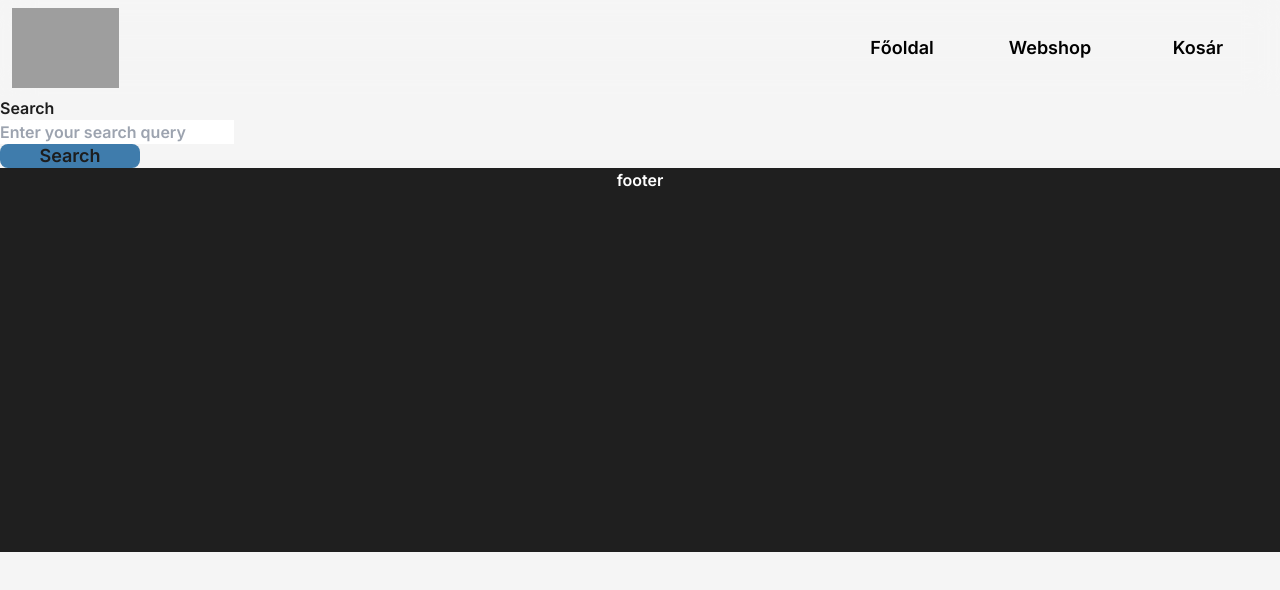
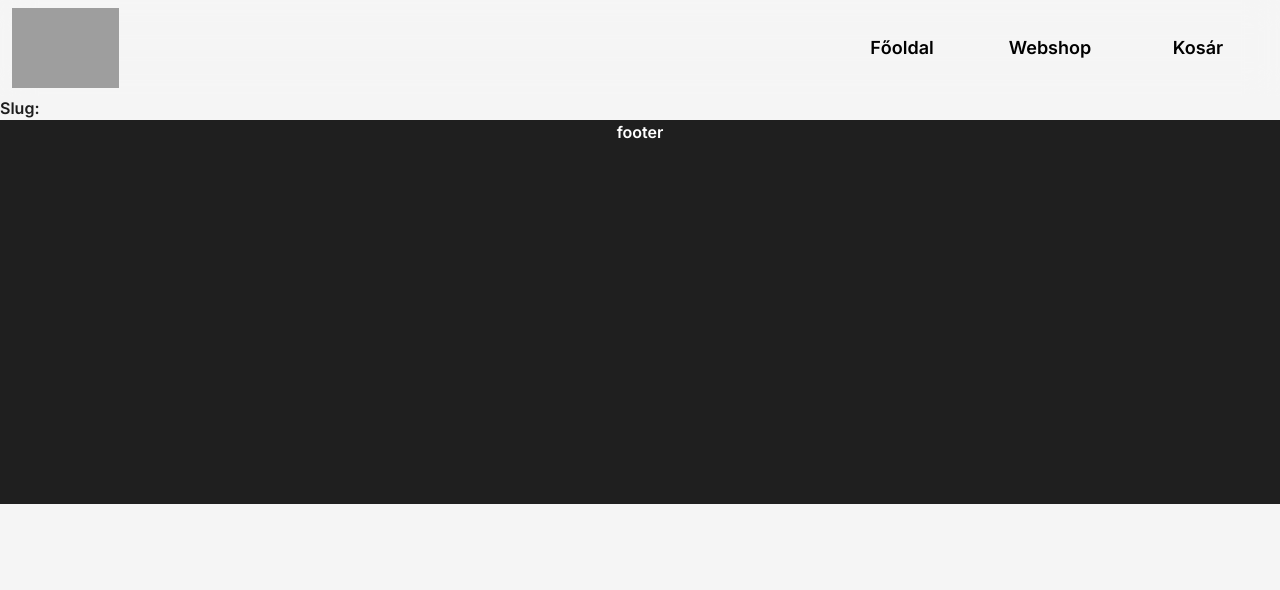
Before and after one commit to Selmeci-Botos/rolling-royals, a Next.js app: page /1 in a window 1280 px wide. Shown: the top 590 px of the page. Built offline with nearby package versions, Linux system fonts and the light colour scheme; grey boxes are pictures that could not be loaded.

Commit message:
added dynamic bicycles

```diff
--- a/app/ProductsMainpage.tsx
+++ b/app/ProductsMainpage.tsx
@@ -47,7 +47,10 @@ export const ProductsMainpage = () => {
           <div className="flex flex-col w-60 justify-evenly h-44">
             <p>{prod.name}</p>
             <p>{prod.price}</p>
-            <a className="self-center mx-3" href={prod.name}>
+            <a
+              className="self-center mx-3"
+              href={"/biciklik?name=" + prod.name}
+            >
               <button aria-label="shop" className="">
                 <span>Shop</span>
               </button>
--- a/app/[slug]/[slug].tsx
+++ /dev/null
@@ -1,15 +0,0 @@
-import { useRouter } from "next/router";
-
-const SearchQuery = () => {
-  const router = useRouter();
-  const { query } = router.query;
-
-  return (
-    <div>
-      <h1>Search Query: {query}</h1>
-      {/* Display search results based on the query */}
-    </div>
-  );
-};
-
-export default SearchQuery;
--- a/app/[slug]/page.tsx
+++ b/app/[slug]/page.tsx
@@ -1,27 +1,11 @@
-import { useRouter } from "next/navigation";
+"use client";
 
-const Search = () => {
-  const router = useRouter();
+import { useRouter, useSearchParams } from "next/navigation";
 
-  const handleSearch = (event: any) => {
-    event.preventDefault();
-    const query = event.target.searchQuery.value;
-    router.push(`/search/${query}`);
-  };
+export default function Page() {
+  const searchParams = useSearchParams();
 
-  return (
-    <div>
-      <h1>Search</h1>
-      <form onSubmit={handleSearch}>
-        <input
-          type="text"
-          name="searchQuery"
-          placeholder="Enter your search query"
-        />
-        <button type="submit">Search</button>
-      </form>
-    </div>
-  );
-};
+  const search = searchParams.get("1");
 
-export default Search;
+  return <div>Slug: {search}</div>;
+}
--- /dev/null
+++ b/app/biciklik/page.tsx
@@ -0,0 +1,11 @@
+"use client";
+
+import { useSearchParams } from "next/navigation";
+
+export default function Page() {
+  const searchParams = useSearchParams();
+
+  const name = searchParams.get("name");
+
+  return <div>Név: {name}</div>;
+}
```
Also changed, not shown: package.json (+4 -4 lines), 1 other file (tests, documents, lock files or other folders).
